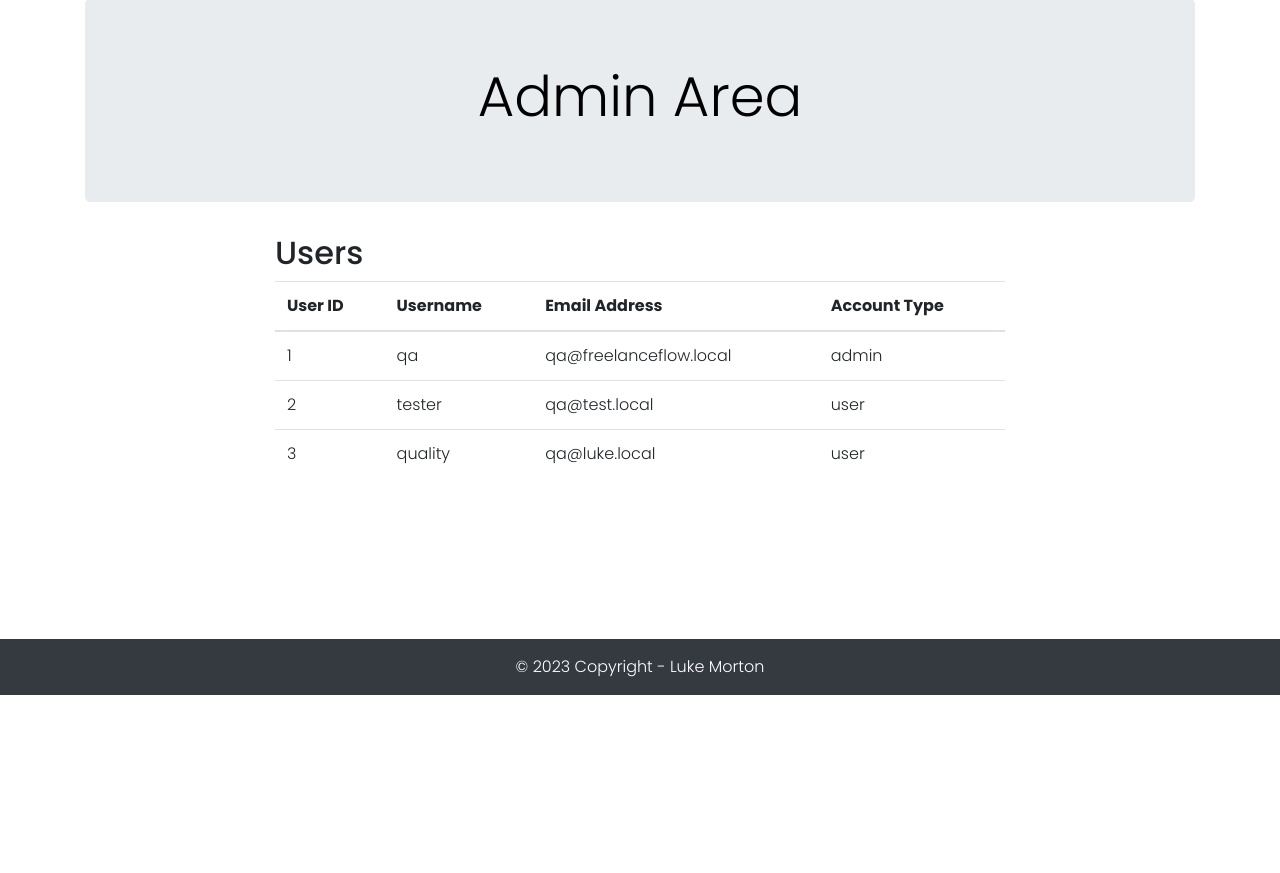
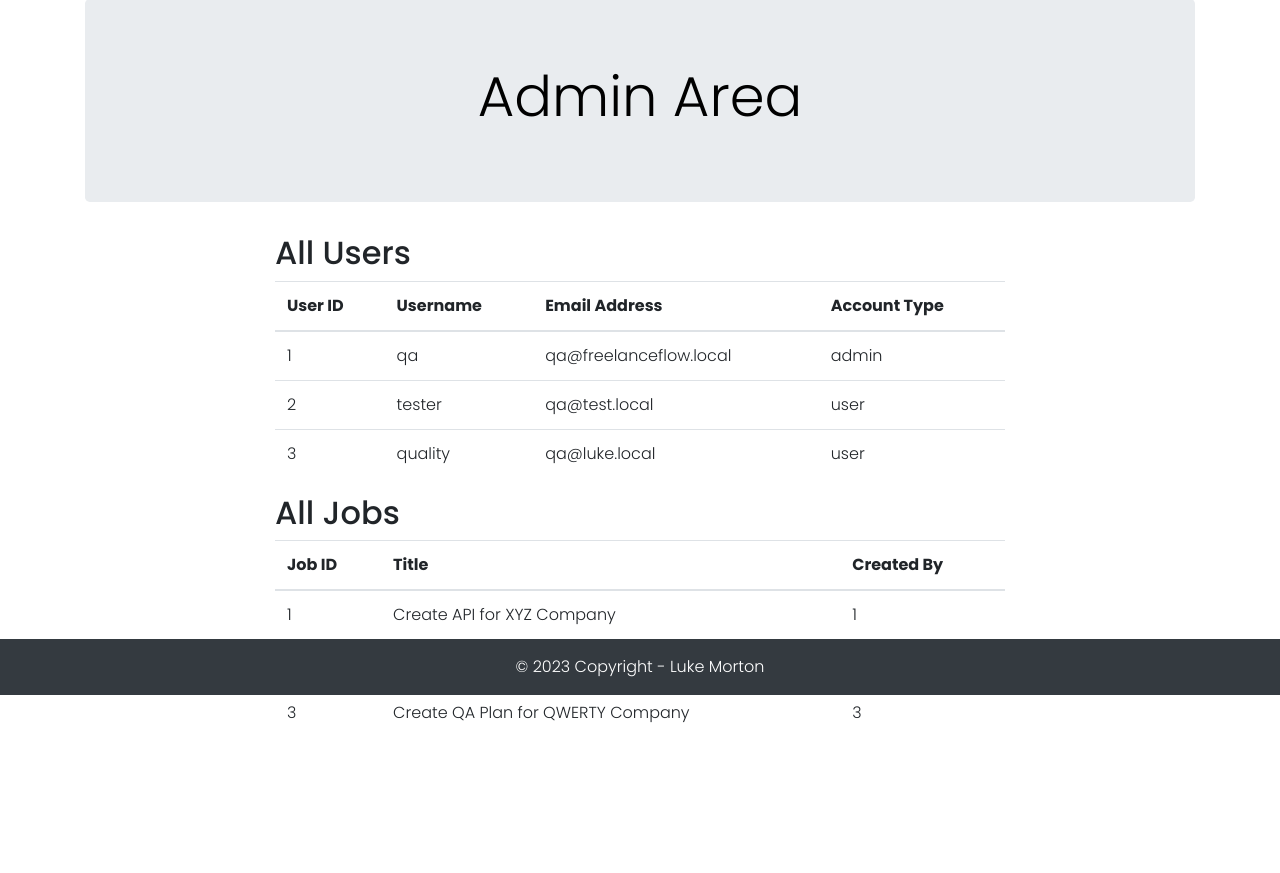
Before and after one commit to LukeM94/B8IT150-CA, a Flask app: page /admin in a window 1280 px wide. Shown: the part 105-978 px from the top of the page. Before the commit the page ends 800 px from the top, so only its background shows below. Run offline with Flask 3, Linux system fonts and the light colour scheme; a user stored in the database is signed in; data comes from the database, SQL or seed files in the repository; both versions use the stored data as it was after the commit; some libraries are stand-ins or nearby versions.

Commit message:
Adding extra admin functionality and cleaning data

```diff
--- a/application.py
+++ b/application.py
@@ -64,6 +64,13 @@ def get_job(job_id):
 def get_all_jobs():
     conn = database_connection()
     all_jobs = conn.execute('SELECT * FROM Jobs WHERE createdby = ?', (current_user.id,)).fetchall()
+    conn.close()
+    return all_jobs
+
+#Function to get all jobs from the database for the admin page
+def get_all_jobs_admin():
+    conn = database_connection()
+    all_jobs = conn.execute('SELECT * FROM Jobs').fetchall()
     conn.close()
     return all_jobs
 
@@ -256,7 +263,8 @@ def deletejob(job_id):
 def admin():
     if current_user.accounttype == 'admin':
         all_users = get_all_users()
-        return render_template('admin.html', all_users=all_users)
+        all_jobs = get_all_jobs_admin()
+        return render_template('admin.html', all_users=all_users, all_jobs=all_jobs)
     else:
         return redirect(url_for('index'))
 
--- a/templates/admin.html
+++ b/templates/admin.html
@@ -6,7 +6,7 @@
     <div class="container">
         <div class="row justify-content-center">
             <div class="col-md-8">
-                <h2>Users</h2>
+                <h2>All Users</h2>
                 <table class="table">
                     <thead>
                         <tr>
@@ -27,6 +27,25 @@
                         {% endfor %}
                     </tbody>
                 </table>
+                <h2>All Jobs</h2>
+                <table class="table">
+                    <thead>
+                        <tr>
+                            <th>Job ID</th>
+                            <th>Title</th>
+                            <th>Created By</th>
+                        </tr>
+                    </thead>
+                    <tbody>
+                        {% for job in all_jobs %}
+                            <tr>
+                                <td>{{ job['jobid'] }}</td>
+                                <td>{{ job['title'] }}</td>
+                                <td>{{ job['createdby'] }}</td>
+                            </tr>
+                        {% endfor %}
+                    </tbody>
+                </table>
             </div>
         </div>
     </div>
```
Also changed, not shown: documentation.md (+3 -1 lines), init_db.py (+13 -6 lines), README.md, freelanceflow.db.
